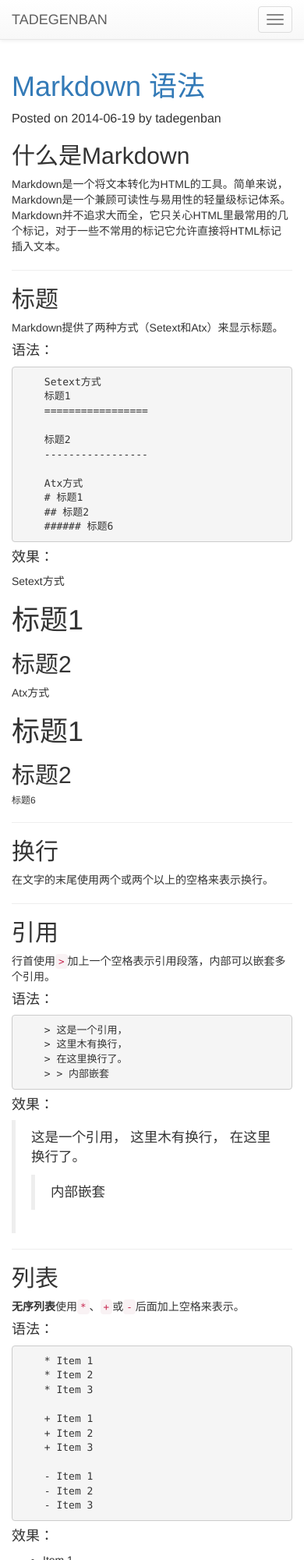
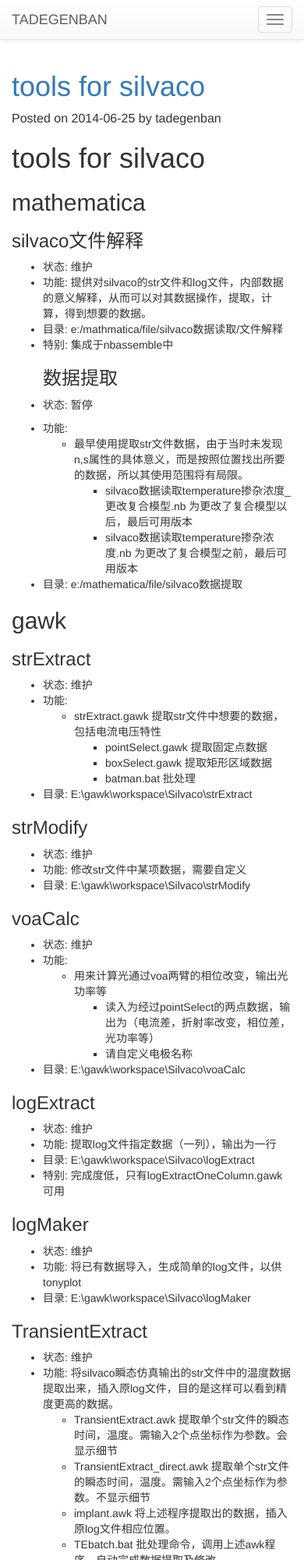
Before and after one commit to tadegenban/tadegenban.github.io, a plain HTML site: page index.html in a window 390 px wide. Shown: the top 2000 px of the page at 78% size. Drawn offline with nearby package versions, Linux system fonts and the light colour scheme.

Commit message:
Site update

```diff
--- a/index.html
+++ b/index.html
@@ -51,6 +51,123 @@
 
     <div class="col-md-9">
         <main>
+            <article>
+                <header>
+                    <h1><a href="/blog/2014/06/25/tools-for-silvaco.html">tools for silvaco</a></h1>
+                    <aside>
+                        <p><time datetime="2014-06-25">
+                            Posted on 2014-06-25
+                        </time>
+                        by tadegenban</p>
+                    </aside>
+                </header>
+                <h1>tools for silvaco</h1>
+
+<h2>mathematica</h2>
+
+<h3>silvaco文件解释</h3>
+
+<ul>
+<li>状态: 维护</li>
+<li>功能: 提供对silvaco的str文件和log文件，内部数据的意义解释，从而可以对其数据操作，提取，计算，得到想要的数据。</li>
+<li>目录: e:/mathmatica/file/silvaco数据读取/文件解释</li>
+<li><p>特别: 集成于nbassemble中</p>
+
+<h3>数据提取</h3></li>
+<li><p>状态: 暂停</p></li>
+<li>功能:
+<ul>
+<li>最早使用提取str文件数据，由于当时未发现n,s属性的具体意义，而是按照位置找出所要的数据，所以其使用范围将有局限。
+<ul>
+<li>silvaco数据读取temperature掺杂浓度_更改复合模型.nb 为更改了复合模型以后，最后可用版本</li>
+<li>silvaco数据读取temperature掺杂浓度.nb 为更改了复合模型之前，最后可用版本</li>
+</ul></li>
+</ul></li>
+<li>目录: e:/mathematica/file/silvaco数据提取</li>
+</ul>
+
+<h2>gawk</h2>
+
+<h3>strExtract</h3>
+
+<ul>
+<li>状态: 维护</li>
+<li>功能:
+<ul>
+<li>strExtract.gawk 提取str文件中想要的数据，包括电流电压特性
+<ul>
+<li>pointSelect.gawk 提取固定点数据</li>
+<li>boxSelect.gawk 提取矩形区域数据</li>
+<li>batman.bat 批处理</li>
+</ul></li>
+</ul></li>
+<li>目录: E:\gawk\workspace\Silvaco\strExtract</li>
+</ul>
+
+<h3>strModify</h3>
+
+<ul>
+<li>状态: 维护</li>
+<li>功能: 修改str文件中某项数据，需要自定义</li>
+<li>目录: E:\gawk\workspace\Silvaco\strModify</li>
+</ul>
+
+<h3>voaCalc</h3>
+
+<ul>
+<li>状态: 维护</li>
+<li>功能:
+<ul>
+<li>用来计算光通过voa两臂的相位改变，输出光功率等
+<ul>
+<li>读入为经过pointSelect的两点数据，输出为（电流差，折射率改变，相位差，光功率等）</li>
+<li>请自定义电极名称</li>
+</ul></li>
+</ul></li>
+<li>目录: E:\gawk\workspace\Silvaco\voaCalc</li>
+</ul>
+
+<h3>logExtract</h3>
+
+<ul>
+<li>状态: 维护</li>
+<li>功能: 提取log文件指定数据（一列），输出为一行</li>
+<li>目录: E:\gawk\workspace\Silvaco\logExtract</li>
+<li>特别: 完成度低，只有logExtractOneColumn.gawk可用</li>
+</ul>
+
+<h3>logMaker</h3>
+
+<ul>
+<li>状态: 维护</li>
+<li>功能: 将已有数据导入，生成简单的log文件，以供tonyplot</li>
+<li>目录: E:\gawk\workspace\Silvaco\logMaker</li>
+</ul>
+
+<h3>TransientExtract</h3>
+
+<ul>
+<li>状态: 维护</li>
+<li>功能: 将silvaco瞬态仿真输出的str文件中的温度数据提取出来，插入原log文件，目的是这样可以看到精度更高的数据。
+<ul>
+<li>TransientExtract.awk          提取单个str文件的瞬态时间，温度。需输入2个点坐标作为参数。会显示细节</li>
+<li>TransientExtract_direct.awk   提取单个str文件的瞬态时间，温度。需输入2个点坐标作为参数。不显示细节</li>
+<li>implant.awk                   将上述程序提取出的数据，插入原log文件相应位置。</li>
+<li>TEbatch.bat                   批处理命令，调用上述awk程序，自动完成数据提取及修改。</li>
+</ul></li>
+<li>目录: E:\gawk\workspace\Silvaco\TransientExtract</li>
+<li>特别: 目前是提取温度，可以自定义修改想要提取的数据。</li>
+</ul>
+
+<h3>selSort</h3>
+
+<ul>
+<li>状态: 维护</li>
+<li>功能: 选择排序</li>
+<li>目录: E:\gawk\workspace\Silvaco\logMaker</li>
+</ul>
+
+            </article>
             <article>
                 <header>
                     <h1><a href="/blog/2014/06/19/markdown-guide.html">Markdown 语法</a></h1>
@@ -276,7 +393,7 @@
 
 <h4>自动链接</h4>
 
-<p>使用<strong>尖括号</strong>，可以为输入的URL或者邮箱自动创建链接。如<a href="&#x6D;&#97;&#x69;&#x6C;to:&#116;e&#x73;&#116;&#64;&#100;&#x6F;&#x6D;&#97;&#x69;n.&#x63;o&#109;">&#116;e&#x73;&#116;&#64;&#100;&#x6F;&#x6D;&#97;&#x69;n.&#x63;o&#109;</a>。</p>
+<p>使用<strong>尖括号</strong>，可以为输入的URL或者邮箱自动创建链接。如<a href="&#109;&#97;&#105;&#x6C;&#116;&#111;:&#116;&#101;s&#x74;&#64;&#x64;&#111;&#109;&#97;&#105;&#110;&#x2E;&#99;&#111;&#109;">&#116;&#101;s&#x74;&#64;&#x64;&#111;&#109;&#97;&#105;&#110;&#x2E;&#99;&#111;&#109;</a>。</p>
 
 <h4>分隔线</h4>
 
@@ -349,6 +466,7 @@
         <ul class="list-inline">
             <li><a href="/blog/tag/emacs/index.html">emacs</a></li>
             <li><a href="/blog/tag/markdown/index.html">markdown</a></li>
+            <li><a href="/blog/tag/silvaco-tool/index.html">silvaco tool</a></li>
         </ul>
         <h1>Feeds</h1>
         <ul class="list-inline">
```
Also changed, not shown: blog/2014/06/19/emacs-auto-split-windows.html (+1 -0 lines), blog/2014/06/19/markdown-guide.html (+2 -1 lines), blog/2014/06/25/tools-for-silvaco.html (added, +184 -0 lines), blog/tag/emacs/index.html (+1 -0 lines), blog/tag/markdown/index.html (+2 -1 lines), blog/tag/silvaco-tool/index.html (added, +208 -0 lines), 7 other files.
